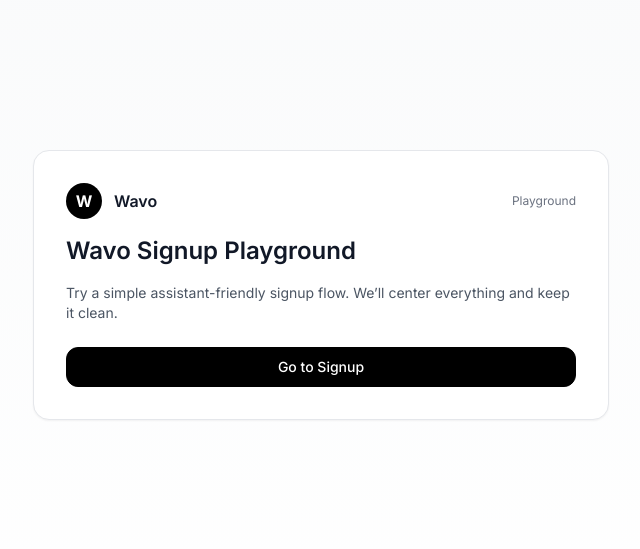
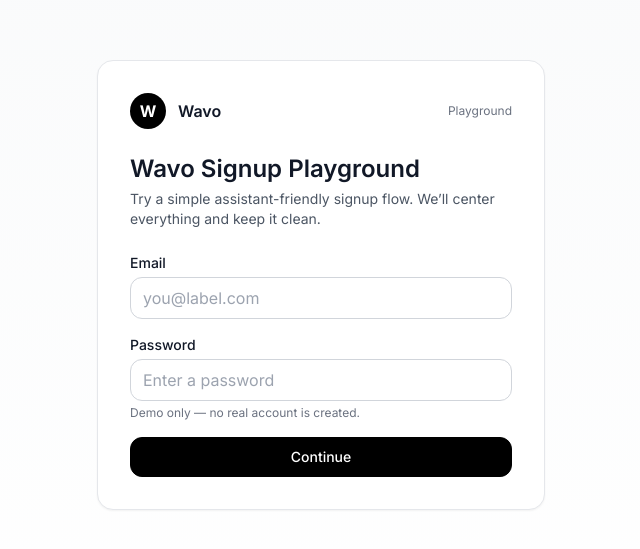
Before and after one commit to Kritter666/wavo-signup, a Next.js app: page / in a window 1280 px wide. Shown: the part 115-664 px from the top of the page, without its empty margins (319-959 px from the left). Built offline with nearby package versions, Linux system fonts and the light colour scheme.

Commit message:
feat(home): email+password portal before /signup

```diff
--- /dev/null
+++ b/src/app/SigninPortal.tsx
@@ -0,0 +1,75 @@
+// src/app/SigninPortal.tsx
+"use client";
+
+import { useState } from "react";
+import { useRouter } from "next/navigation";
+
+export default function SigninPortal() {
+  const router = useRouter();
+  const [email, setEmail] = useState("");
+  const [pw, setPw] = useState("");
+  const [error, setError] = useState<string | null>(null);
+  const [loading, setLoading] = useState(false);
+
+  function validate() {
+    if (!email || !email.includes("@")) return "Please enter a valid email.";
+    if (pw.length < 6) return "Password must be at least 6 characters.";
+    return null;
+  }
+
+  async function onSubmit(e: React.FormEvent) {
+    e.preventDefault();
+    const err = validate();
+    if (err) { setError(err); return; }
+    setLoading(true);
+    setError(null);
+
+    try {
+      // Mock “auth”: stash a token so we can feature-gate later if needed
+      if (typeof window !== "undefined") {
+        localStorage.setItem("wavo_mock_session", JSON.stringify({ email, at: Date.now() }));
+      }
+      // Go to signup with email prefilled
+      router.push(`/signup?email=${encodeURIComponent(email)}`);
+    } finally {
+      setLoading(false);
+    }
+  }
+
+  return (
+    <form onSubmit={onSubmit} className="space-y-4">
+      <div>
+        <label className="label">Email</label>
+        <input
+          className="input"
+          type="email"
+          placeholder="you@label.com"
+          value={email}
+          onChange={(e) => setEmail(e.target.value)}
+          autoComplete="email"
+          required
+        />
+      </div>
+
+      <div>
+        <label className="label">Password</label>
+        <input
+          className="input"
+          type="password"
+          placeholder="Enter a password"
+          value={pw}
+          onChange={(e) => setPw(e.target.value)}
+          autoComplete="current-password"
+          required
+        />
+        <div className="mt-1 text-xs text-gray-500">Demo only — no real account is created.</div>
+      </div>
+
+      {error && <div className="text-sm text-red-600">{error}</div>}
+
+      <button type="submit" className="btn btn-primary w-full" disabled={loading}>
+        {loading ? "Continuing…" : "Continue"}
+      </button>
+    </form>
+  );
+}
--- a/src/app/page.tsx
+++ b/src/app/page.tsx
@@ -1,26 +1,24 @@
-
-import Link from "next/link";
+import SigninPortal from "./SigninPortal";
 
 export default function Home() {
   return (
     <main className="min-h-screen grid place-items-center p-6">
-      <div className="w-full max-w-xl card p-8 space-y-4">
+      <div className="w-full max-w-md card p-8 space-y-6">
         <div className="flex items-center gap-3">
           <div className="h-9 w-9 rounded-full bg-black text-white grid place-items-center font-bold">W</div>
           <div className="font-semibold">Wavo</div>
           <div className="ml-auto text-xs text-gray-500">Playground</div>
         </div>
 
-        <h1 className="text-2xl font-semibold">Wavo Signup Playground</h1>
-        <p className="text-sm text-gray-600">
-          Try a simple assistant-friendly signup flow. We’ll center everything and keep it clean.
-        </p>
+        <div>
+          <h1 className="text-2xl font-semibold">Wavo Signup Playground</h1>
+          <p className="text-sm text-gray-600 mt-1">
+            Try a simple assistant-friendly signup flow. We’ll center everything and keep it clean.
+          </p>
+        </div>
 
-        <div className="pt-2">
-          <Link href="/signup" className="btn btn-primary w-full text-center">
-            Go to Signup
-          </Link>
-        </div>
+        {/* Email + Password portal */}
+        <SigninPortal />
       </div>
     </main>
   );
```
